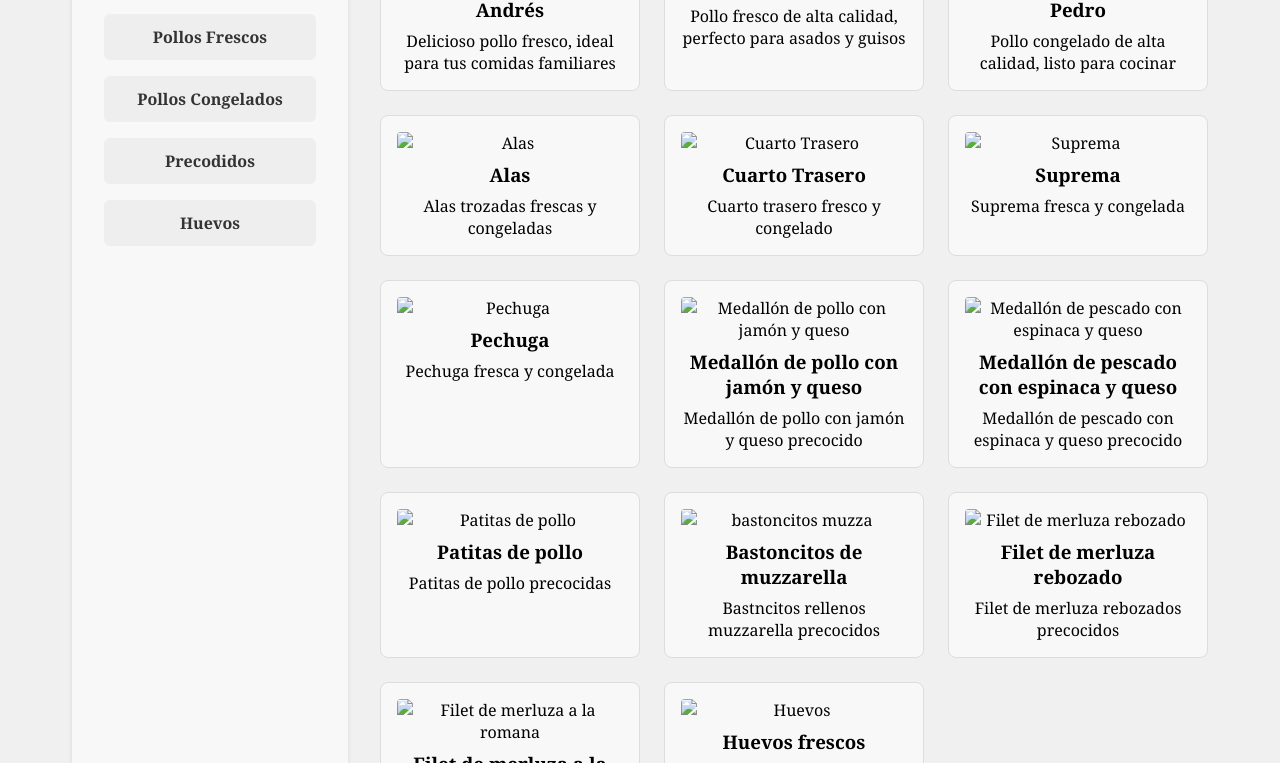
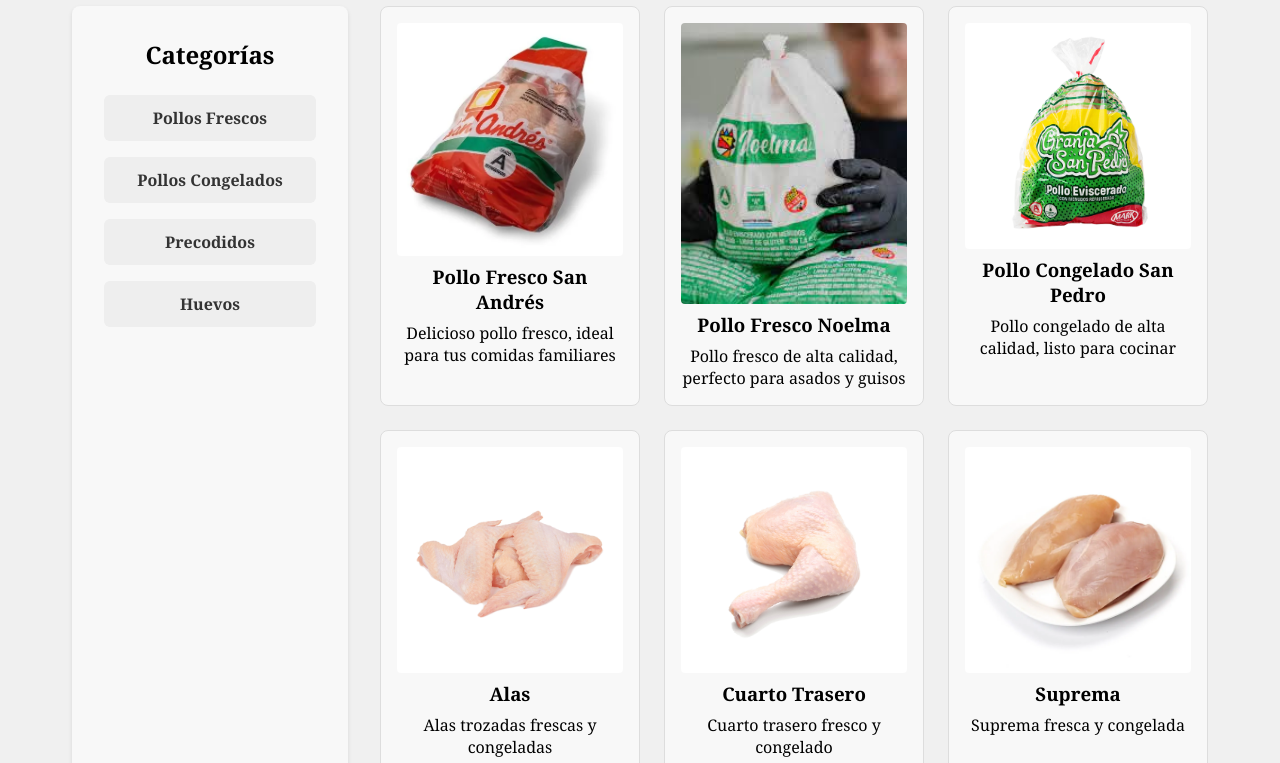
Before and after one commit to Lautarot12/repo-coder, a plain HTML site: page pages/productos.htm in a window 1280 px wide. Shown: the part 155-918 px from the top of the page. Drawn offline with Linux system fonts and the light colour scheme; files that its build step writes are made by us from their sources.

Commit message:
Fix rutas relativas para funcionamiento correcto en GitHub server x2

```diff
--- a/pages/productos.htm
+++ b/pages/productos.htm
@@ -3,14 +3,14 @@
 <head>
   <meta charset="UTF-8" />
   <meta name="viewport" content="width=device-width, initial-scale=1.0" />
-  <link rel="stylesheet" href="css/styles.css" />
+  <link rel="stylesheet" href="../css/styles.css" />
   <title>Avícola Tello | Productos</title>
 </head>
 <body>
   <div class="grid-layout"> <!--Contenedor principal del layout-->
     <header class="header"> <!-- Encabezado de la página -->
       <a href="../index.html" class="logo">
-        <img src="images/logopollosolonuevo.png" alt="logo-avicola-tello" width="100" />
+        <img src="../images/logopollosolonuevo.png" alt="logo-avicola-tello" width="100" />
       </a>
       <nav class="nav"> <!-- Barra de navegación -->
         <ul class="menu">
@@ -36,72 +36,72 @@
             <div class="productos-lista"> <!-- Lista de productos -->
                 <ul class="productos">
                     <li>
-                        <img src="icons/pollosanandres.webp" alt="Pollo Fresco San Andrés" />
+                        <img src="../icons/pollosanandres.webp" alt="Pollo Fresco San Andrés" />
                         <h3>Pollo Fresco San Andrés</h3>
                         <p>Delicioso pollo fresco, ideal para tus comidas familiares</p>
                     </li>
                     <li>
-                        <img src="icons/pollonoelma.jpeg" alt="Pollo Fresco Fresco Noelma" />
+                        <img src="../icons/pollonoelma.jpeg" alt="Pollo Fresco Fresco Noelma" />
                         <h3>Pollo Fresco Noelma</h3>
                         <p>Pollo fresco de alta calidad, perfecto para asados y guisos</p>
                     </li>
                     <li>
-                        <img src="icons/sanpedrocongelado.jpg" alt="Pollo Congelado San Pedro" />
+                        <img src="../icons/sanpedrocongelado.jpg" alt="Pollo Congelado San Pedro" />
                         <h3>Pollo Congelado San Pedro</h3>
                         <p>Pollo congelado de alta calidad, listo para cocinar</p>
                     </li>
                     <li>
-                        <img src="icons/alas.jpg" alt="Alas" />
+                        <img src="../icons/alas.jpg" alt="Alas" />
                         <h3>Alas</h3>
                         <p>Alas trozadas frescas y congeladas</p>
                     </li>
                     <li>
-                        <img src="icons/cuarto trasero.jpg" alt="Cuarto Trasero" />
+                        <img src="../icons/cuarto trasero.jpg" alt="Cuarto Trasero" />
                         <h3>Cuarto Trasero</h3>
                         <p>Cuarto trasero fresco y congelado</p>
                     </li>
                     <li>
-                        <img src="icons/supremafresca.webp" alt="Suprema" />
+                        <img src="../icons/supremafresca.webp" alt="Suprema" />
                         <h3>Suprema</h3>
                         <p>Suprema fresca y congelada</p>
                     </li>
                     <li>
-                        <img src="icons/pechugaconhues.jpg" alt="Pechuga" />
+                        <img src="../icons/pechugaconhues.jpg" alt="Pechuga" />
                         <h3>Pechuga</h3>
                         <p>Pechuga fresca y congelada</p>
                     </li>
                     <li>
-                        <img src="icons/medallonpollojyq.jpg" alt="Medallón de pollo con jamón y queso" />
+                        <img src="../icons/medallonpollojyq.jpg" alt="Medallón de pollo con jamón y queso" />
                         <h3>Medallón de pollo con jamón y queso</h3>
                         <p>Medallón de pollo con jamón y queso precocido</p>
                     </li>
                     <li>
-                        <img src="icons/medallonpescado.jpg" alt="Medallón de pescado con espinaca y queso" />
+                        <img src="../icons/medallonpescado.jpg" alt="Medallón de pescado con espinaca y queso" />
                         <h3>Medallón de pescado con espinaca y queso</h3>
                         <p>Medallón de pescado con espinaca y queso precocido</p>
                     </li>
                     <li>
-                        <img src="icons/patitas.jpg" alt="Patitas de pollo" />
+                        <img src="../icons/patitas.jpg" alt="Patitas de pollo" />
                         <h3>Patitas de pollo</h3>
                         <p>Patitas de pollo precocidas</p>
                     </li>
                     <li>
-                        <img src="icons/bastoncitos.jpg" alt="bastoncitos muzza" />
+                        <img src="../icons/bastoncitos.jpg" alt="bastoncitos muzza" />
                         <h3>Bastoncitos de muzzarella</h3>
                         <p>Bastncitos rellenos muzzarella precocidos</p>
                     </li>
                     <li>
-                        <img src="icons/filetdemerluzarebozado.png" alt="Filet de merluza rebozado" />
+                        <img src="../icons/filetdemerluzarebozado.png" alt="Filet de merluza rebozado" />
                         <h3>Filet de merluza rebozado</h3>
                         <p>Filet de merluza rebozados precocidos</p>
                     </li>
                     <li>
-                        <img src="icons/filetalaromana.jpeg" alt="Filet de merluza a la romana" />
+                        <img src="../icons/filetalaromana.jpeg" alt="Filet de merluza a la romana" />
                         <h3>Filet de merluza a la romana</h3>
                         <p>Filet de merluza a la romana precocidos</p>
                     </li>
                     <li>
-                        <img src="icons/huevos.webp" alt="Huevos" />
+                        <img src="../icons/huevos.webp" alt="Huevos" />
                         <h3>Huevos frescos</h3>
                         <p>Huevos frescos por unidad, docena, maple y cajón</p>
                     </li>
```
Also changed, not shown: pages/contacto.html (+2 -2 lines), pages/sobre_nosostros.html (+2 -2 lines).
